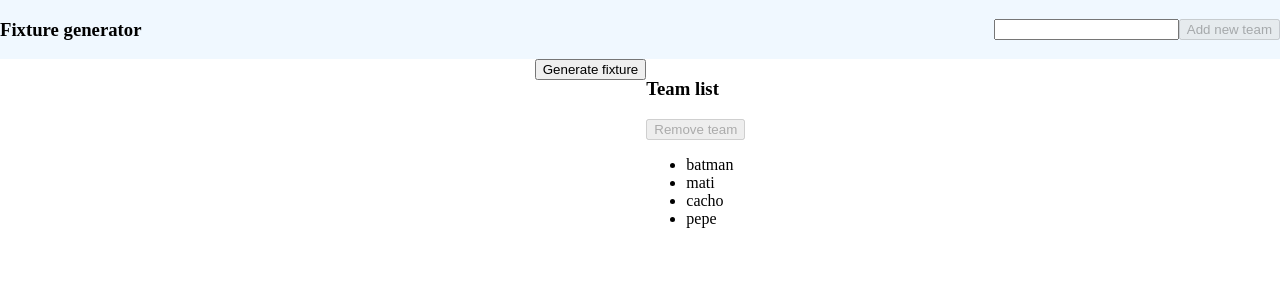
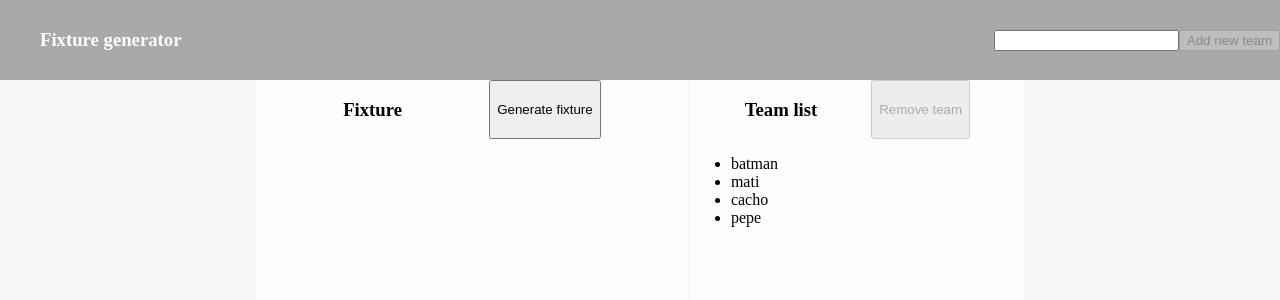
Before and after one commit to matibat/challenge-angular, an Angular app: page / in a window 1280 px wide. Shown: the top 300 px of the page. Built offline with nearby package versions, Linux system fonts and the light colour scheme.

Commit message:
still working on style

```diff
--- a/src/app/app.component.html
+++ b/src/app/app.component.html
@@ -1,14 +1,16 @@
-<div>
+<div class="app-wrapper">
   <div class="app-header">
     <h3> Fixture generator </h3>
     <app-new-team-form-component></app-new-team-form-component>
   </div>
   <div class="app-body">
-    <div class="app-first-column">
-      <app-fixture></app-fixture>
-    </div>
-    <div class="app-second-column">
-      <app-team-list-component></app-team-list-component>
+    <div class="app-columns-wrapper">
+      <div class="app-first-column">
+        <app-fixture></app-fixture>
+      </div>
+      <div class="app-second-column">
+        <app-team-list-component></app-team-list-component>
+      </div>
     </div>
   </div>
 </div>
--- a/src/app/app.component.scss
+++ b/src/app/app.component.scss
@@ -1,13 +1,49 @@
+@import './app.constant.scss';
+
+.app-wrapper {
+  display: flex;
+  flex-flow: column;
+  height: 100vh;
+
   .app-header {
     display: flex;
+    flex-basis: 5rem;
+    flex-grow: 0;
     justify-content: space-between;
     align-items: center;
+    background-color: darkgray;
 
-  background-color: aliceblue;
+    h3 {
+      color: $focus-color;
+      margin-left: 2.5rem;
+    }
   }
 
   .app-body {
     display: flex;
+    flex-grow: 1;
     flex-flow: row;
     justify-content: center;
+    padding-bottom: 5rem;
+    background-color: $bg-color;
+
+    .app-columns-wrapper {
+      display: flex;
+      flex-flow: row;
+      width: 60%;
+      background-color: $focus-color;
+
+      .app-first-column {
+        display: flex;
+        flex-grow: 1;
+        border-right-style: solid;
+        border-color: $bg-color;
+
       }
+      .app-second-column {
+        display: flex;
+        flex-grow: .618;
+      }
+    }
+  }
+}
--- /dev/null
+++ b/src/app/app.constant.scss
@@ -0,0 +1,2 @@
+$focus-color: #fffcfc;
+$bg-color: #faf7f7;
--- a/src/app/fixture-generator.service.ts
+++ b/src/app/fixture-generator.service.ts
@@ -6,8 +6,8 @@ import { Injectable } from '@angular/core';
   providedIn: 'root'
 })
 export class FixtureGeneratorService {
-  // private const MIN_TEAMS_QUANTITY = 4;
-  // private const MAX_TEAMS_QUANTITY = 20;
+  private MIN_TEAMS_AMOUNT = 4;
+  private MAX_TEAMS_AMOUNT = 20;
 
   private teams: Array<any> = [ // todo: femove fake data
     {id: 0, name: 'batman'},
@@ -66,20 +66,12 @@ export class FixtureGeneratorService {
     return sum;
   }
 
-  private isFirstOrLastTeamIndex(index: number): boolean {
-    return index === 0 || index === 1 || index === 2 || index === this.teams.length;
-  }
-
   private isFirstTeamOfCycle(index: number) {
     return index < 2;
   }
 
   private isLastTeamOfCycle(index: number) {
     return index === this.teams.length;
-  }
-
-  private isDataReady(): boolean {
-    return true;
   }
 
   private isTeamAlreadyAdded(themeName: string): boolean {
@@ -90,6 +82,26 @@ export class FixtureGeneratorService {
       }
     }
     return false;
+  }
+
+  public isDataReady(): boolean {
+    return (
+      this.isTeamAmountPair() &&
+      this.isTeamAmountNotBiggerThanMax() &&
+      this.isTeamAmountNotSmallerThanMin()
+    );
+  }
+
+  private isTeamAmountPair() {
+    return (this.teams.length % 2) === 0;
+  }
+
+  public isTeamAmountNotBiggerThanMax() {
+    return this.teams.length <= this.MAX_TEAMS_AMOUNT;
+  }
+
+  public isTeamAmountNotSmallerThanMin() {
+    return this.teams.length >= this.MIN_TEAMS_AMOUNT;
   }
 
   private totalOfMatchesByDay(): number {
--- a/src/app/fixture/fixture.component.html
+++ b/src/app/fixture/fixture.component.html
@@ -1,8 +1,13 @@
 <div class="app-fixture">
-  <button class="generate-fixture" (click)="refreshFixture()"> Generate fixture </button>
-  <div *ngFor="let matches of fixture">
-    <ul *ngFor="let match of matches">
-      <li>{{ match[0] }} vs {{ match[1] }}</li>
-    </ul>
+  <div class="app-header">
+    <h3> Fixture </h3>
+    <button class="generate-fixture" (click)="refreshFixture()" [disabled]="!isAbleToRefresh()"> Generate fixture </button>
+  </div>
+  <div class="app-matches-by-day">
+    <div *ngFor="let matches of fixture">
+      <ul *ngFor="let match of matches">
+        <li>{{ match[0] }} vs {{ match[1] }}</li>
+      </ul>
+    </div>
   </div>
 </div>
--- a/src/app/fixture/fixture.component.scss
+++ b/src/app/fixture/fixture.component.scss
@@ -1,5 +1,22 @@
-app-fixture {
-  display: flex;
-  flex-grow: 1;
-  flex-flow: column;
+:host {
+  width: 100%;
+
+  .app-fixture {
+    display: flex;
+    flex-grow: 1;
+    flex-flow: column;
+
+    .app-header {
+      display: flex;
+      flex-flow: row;
+      justify-content: space-evenly;
+      flex-basis: 3rem;
+      flex-grow: 0;
+    }
+
+    .app-matches-by-day {
+      flex-grow: 1;
+      overflow: scroll;
+    }
+  }
 }
--- a/src/app/fixture/fixture.component.ts
+++ b/src/app/fixture/fixture.component.ts
@@ -14,4 +14,8 @@ export class FixtureComponent {
   public refreshFixture() {
     this.fixture = this.fixtureGenerator.getFixture();
   }
+
+  public isAbleToRefresh(): boolean {
+    return this.fixtureGenerator.isDataReady();
+  }
 }
--- a/src/app/team-list-component/team-list-component.component.html
+++ b/src/app/team-list-component/team-list-component.component.html
@@ -1,6 +1,8 @@
 <div class="app-team-list">
-  <h3> Team list </h3>
-  <button (click)="removeSelectedTeam()" [disabled]="!isTeamSelected()">Remove team</button>
+  <div class="app-header">
+    <h3> Team list </h3>
+    <button (click)="removeSelectedTeam()" [disabled]="!isTeamSelected()">Remove team</button>
+  </div>
   <ul>
     <li *ngFor="let team of teamsList" [ngClass]="selectedClass(team.id)" (click)="selectTeam(team.id)">
       {{team.name}}
--- a/src/app/team-list-component/team-list-component.component.scss
+++ b/src/app/team-list-component/team-list-component.component.scss
@@ -1,5 +1,19 @@
-app-team-list {
-  display: flex;
-  flex-grow: .618;
-  flex-flow: column;
+:host {
+  width: 100%;
+
+    .app-team-list {
+    display: flex;
+    flex-grow: .618;
+    flex-flow: column;
+
+    .app-header {
+      display: flex;
+      flex-flow: row;
+      justify-content: space-evenly;
+    }
+
+    .app-selected-team {
+      background-color: darkgray;
+    }
+  }
 }
--- a/src/app/team-list-component/team-list-component.component.ts
+++ b/src/app/team-list-component/team-list-component.component.ts
@@ -33,7 +33,7 @@ export class TeamListComponentComponent {
   }
 
   public selectedClass(id): any {
-    return {'selected-team': this.selectedTeam === id};
+    return {'app-selected-team': this.selectedTeam === id};
   }
 
   public isTeamSelected() {
```
Lines whose indentation alone changed are shown as unchanged.
